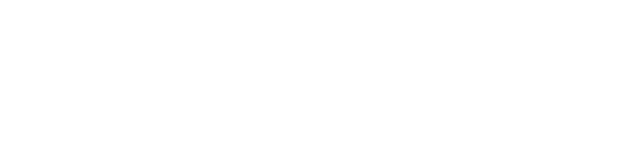
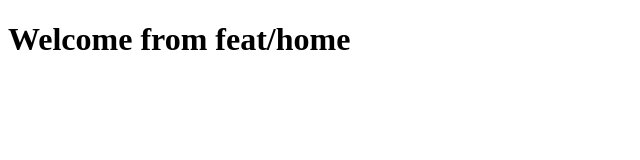
Before and after one commit to ameenmv/githubbb, a plain HTML site: page index.html in a window 1280 px wide. Shown: the whole page, without its empty margins (0-640 px from the left). Drawn offline with Linux system fonts and the light colour scheme.

Commit message:
feat : add h1

```diff
--- a/index.html
+++ b/index.html
@@ -6,6 +6,6 @@
    <title>Document</title>
 </head>
 <body>
-
+      <h1>Welcome from feat/home</h1>
 </body>
 </html>
```
